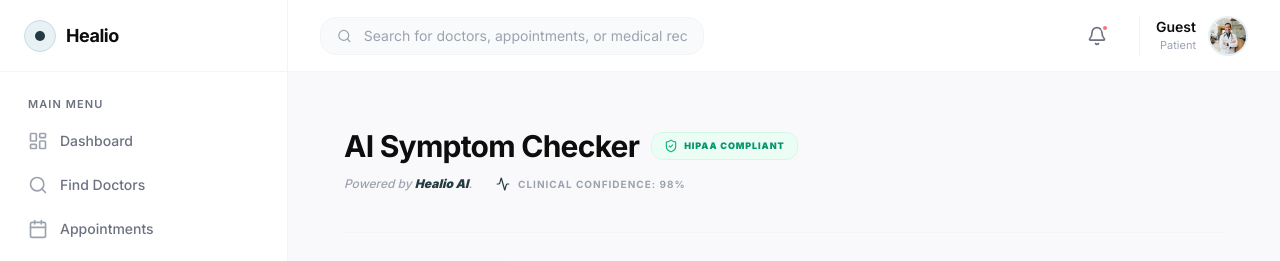
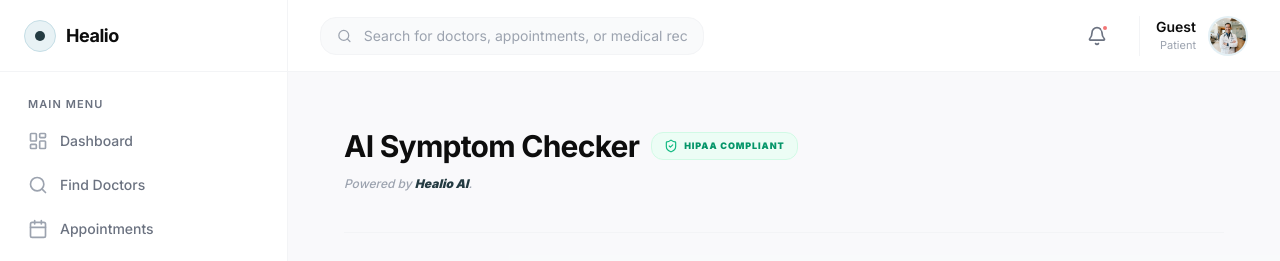
Before and after one commit to sano0007/healio, a Next.js app in the folder apps/web/: page /symptom-checker in a window 1280 px wide. Shown: the top 261 px of the page. Built offline with nearby package versions, Linux system fonts and the light colour scheme; no server answers.

Commit message:
fix: remove Clinical Confidence text from symptom checker header

```diff
--- a/apps/web/src/app/(app)/symptom-checker/page.tsx
+++ b/apps/web/src/app/(app)/symptom-checker/page.tsx
@@ -6,7 +6,7 @@
 import { TriageResults } from "@/components/symptom-checker/triage-results";
 import type { SymptomCheckResult } from "@/lib/api";
 import { motion, AnimatePresence } from "framer-motion";
-import { Activity, ShieldCheck } from "lucide-react";
+import { ShieldCheck } from "lucide-react";
 
 type CheckerState = "input" | "analyzing" | "results";
 
@@ -47,10 +47,6 @@
             <p className="text-xs text-gray-400 font-medium italic">
               Powered by <span className="text-brand-dark font-black">Healio AI</span>.
             </p>
-            <div className="flex items-center gap-2">
-               <Activity className="w-3.5 h-3.5 text-brand-dark" />
-               <span className="text-[10px] font-bold text-gray-400 uppercase tracking-widest">Clinical Confidence: 98%</span>
-            </div>
           </div>
         </div>
 
```
